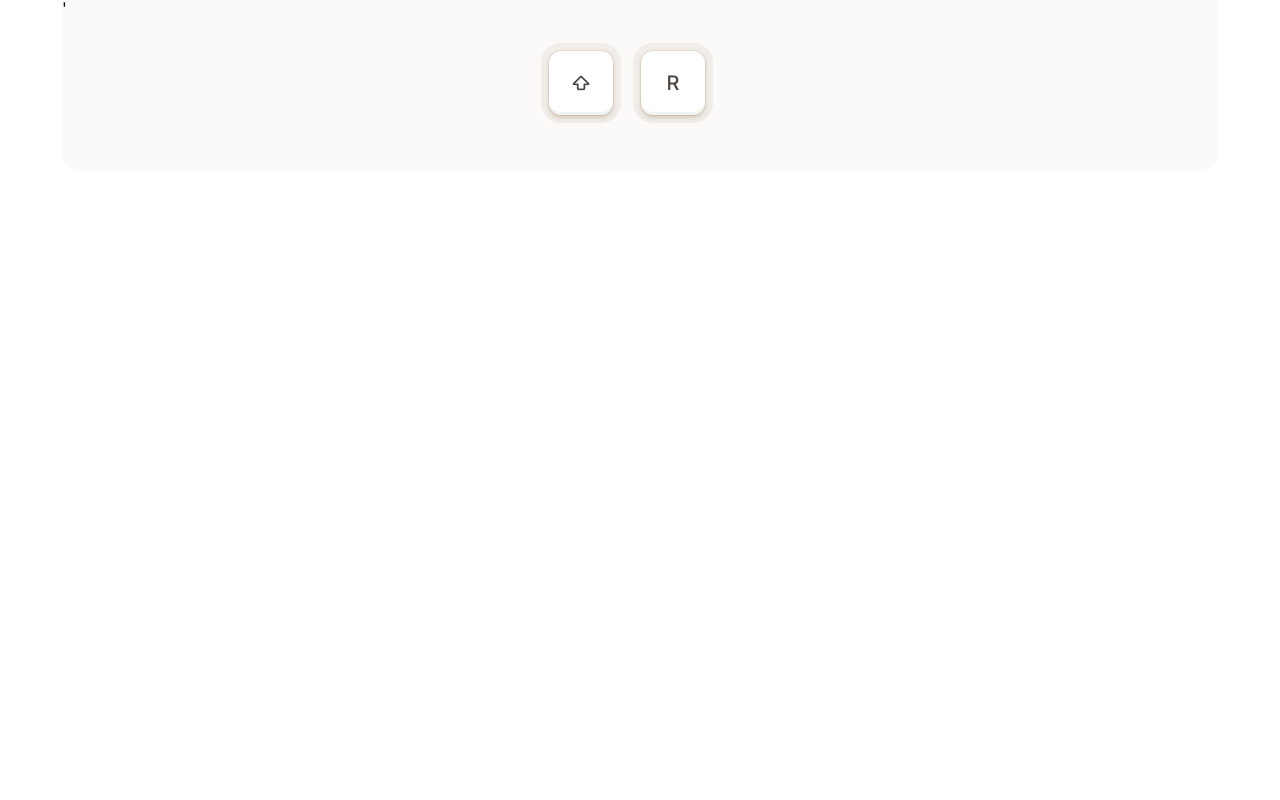
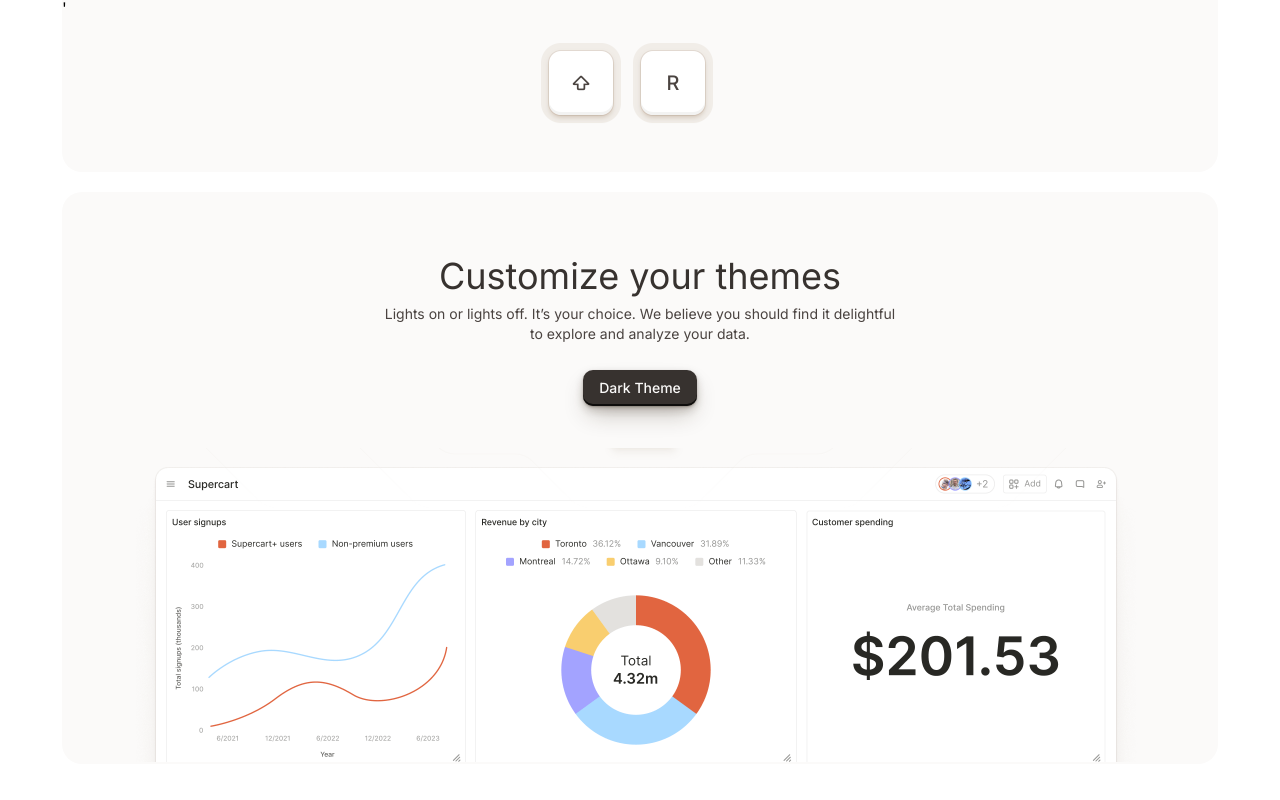
Before and after one commit to Divyendra-S/temo-landing, a Next.js app: page / in a window 1280 px wide. Shown: the part 6667-7467 px from the top of the page. Built offline with nearby package versions, Linux system fonts and the light colour scheme.

Commit message:
added theme section

```diff
--- /dev/null
+++ b/components/DarkTheme.tsx
@@ -0,0 +1,26 @@
+import React, { useState } from 'react'
+import Dark from '../public/Dark.png'
+import Image from 'next/image';
+
+const DarkTheme = ({setTheme}:any) => {
+    const [isOn, setIsOn] = useState<boolean | null>();
+    const handleToggle = () => {
+      setIsOn(!isOn);
+      setTheme("light");
+    };
+    return (
+      <div className=" w-[1156px] h-[572px] pt-[64px] bg-black-background rounded-[20px] flex flex-col items-center ">
+        <h3 className=" text-4xl text-white  ">Customize your themes</h3>
+        <p className=" text-sm mt-2 text-light-text text-center ">
+          {" "}
+          Lights on or lights off. It’s your choice. We believe you should find it
+          delightful <br />
+          to explore and analyze your data.
+        </p>
+        <div onClick={handleToggle} className="bg-[#37322f]  rounded-[10px] mt-[26px] mb-4 flex text-[#fbfaf9] py-2 pl-4 font-[500] pr-4 shadow-effect-editor-button text-[14px] leading-5 cursor-default "> Light Theme </div>
+        <Image src={Dark} alt="light" width={1030} height={314} className="  translate-y-[26px] " />
+        </div>
+    );
+}
+
+export default DarkTheme
--- a/components/EndSection.tsx
+++ b/components/EndSection.tsx
@@ -1,12 +1,14 @@
 import React from 'react'
 import PerformanceSection from './PerformanceSection'
 import MovingCarousel from './MovingCarousel'
+import Theme from './Theme'
 
 const EndSection = () => {
   return (
     <div className=' w-[1156px] h-[2112px] py-[136px]  ' >
         <PerformanceSection/>
         <MovingCarousel/>
+        <Theme/>
     </div>
   )
 }
--- /dev/null
+++ b/components/LightTheme.tsx
@@ -0,0 +1,26 @@
+import React, { useState } from "react";
+import Light from '../public/Light.png'
+import Image from "next/image";
+
+const LightTheme = ({ setTheme }: any) => {
+  const [isOn, setIsOn] = useState<boolean | null>();
+  const handleToggle = () => {
+    setIsOn(!isOn);
+    setTheme("Dark");
+  };
+  return (
+    <div className=" w-[1156px] h-[572px] pt-[64px] bg-background-color rounded-[20px] flex flex-col items-center ">
+      <h3 className=" text-4xl text-heading-black  ">Customize your themes</h3>
+      <p className=" text-sm mt-2 text-text-black text-center ">
+        {" "}
+        Lights on or lights off. It’s your choice. We believe you should find it
+        delightful <br />
+        to explore and analyze your data.
+      </p>
+      <div onClick={handleToggle} className="bg-[#37322f]  rounded-[10px] mt-[26px] mb-4 flex text-[#fbfaf9] py-2 pl-4 font-[500] pr-4 shadow-effect-editor-button text-[14px] leading-5 cursor-default "> Dark Theme </div>
+      <Image src={Light} alt="light" width={1030} height={314} className="  translate-y-[26px] " />
+      </div>
+  );
+};
+
+export default LightTheme;
--- a/components/PerformanceSection.tsx
+++ b/components/PerformanceSection.tsx
@@ -15,7 +15,7 @@ const PerformanceSection = () => {
                 <div className=' h-[228px] p-12 mb-4  '>
                     <div className='mb-4 badge flex items-center justify-center py-1 px-2 w-[150px] h-6 rounded-full text-xs '>Performance focus</div>
                     <h3 className=' text-[36px] leading-[40px] text-background-color ' >Built for speed</h3>
-                    <p className=' text-sm mt-3  text-[#aba8a6] '>Stay in flow and get to insights faster with iteractions <br/> taht feel instantaneous thanks to smart syncing.</p>
+                    <p className=' text-sm mt-3  text-light-text '>Stay in flow and get to insights faster with iteractions <br/> taht feel instantaneous thanks to smart syncing.</p>
                 </div>
                 <Image src={Focus} alt='focus' width={567} height={308} className=' rounded-b-[22px] ' />
             </div>
--- /dev/null
+++ b/components/Theme.tsx
@@ -0,0 +1,14 @@
+import React, { useState } from 'react'
+import LightTheme from './LightTheme'
+import DarkTheme from './DarkTheme'
+
+const Theme = () => {
+  const [theme,setTheme] = useState("light")
+  return (
+    <div>
+      {theme === "light" ? <LightTheme setTheme={setTheme}/> : <DarkTheme setTheme={setTheme}/>}
+    </div>
+  )
+}
+
+export default Theme
--- a/tailwind.config.ts
+++ b/tailwind.config.ts
@@ -23,6 +23,7 @@ const config: Config = {
       'background-color': "#FBFAF9",
       'orange': '#e16741',
       'black-background': '#201e1d',
+      'light-text': '#aba8a6',
     },
     extend: {
       animation: {
```
Also changed, not shown: public/Dark.png (added), public/Light.png (added).
